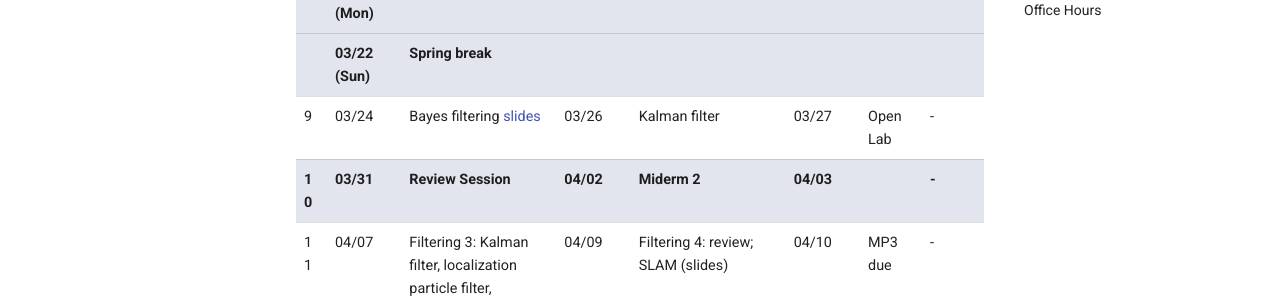
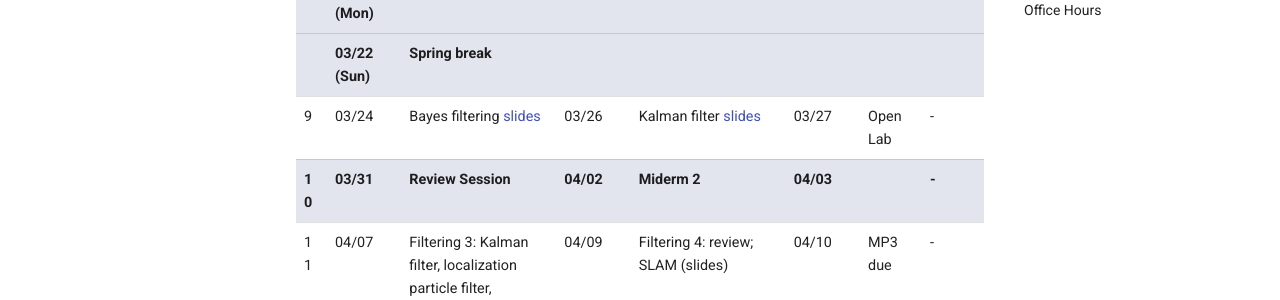
Before and after one commit to safeautonomy-illinois/ece484-site, an MkDocs documentation site: the page built from docs/spring-2026/lectures.md, in a window 1280 px wide and 900 px high, scrolled down 997 px. Shown: the part 152-452 px from the top of the window. Built offline with MkDocs 1.6.1 and Material for MkDocs 9.7.7, drawn with Linux system fonts in a browser that asks for light colours; comment, search, counter and statistics services are not loaded.

Commit message:
KF13 added

```diff
--- a/docs/spring-2026/lectures.md
+++ b/docs/spring-2026/lectures.md
@@ -144,7 +144,9 @@
       <td>03/24</td>
       <td> Bayes filtering <a href="/ece484-site/assets/pdfs/spring-2026/Spring26_Lecture12_bayesfiltering.pdf">slides</a></td>
       <td>03/26</td>
-      <td>Kalman filter</td>
+      <td>Kalman filter
+      <a href="/ece484-site/assets/pdfs/spring-2026/Spring26_Lecture13_KF.pdf">slides</a>
+      </td>
       <td>03/27</td>
       <td>Open Lab</td>
       <td>-</td>
```
Also changed, not shown: 1 other file.
